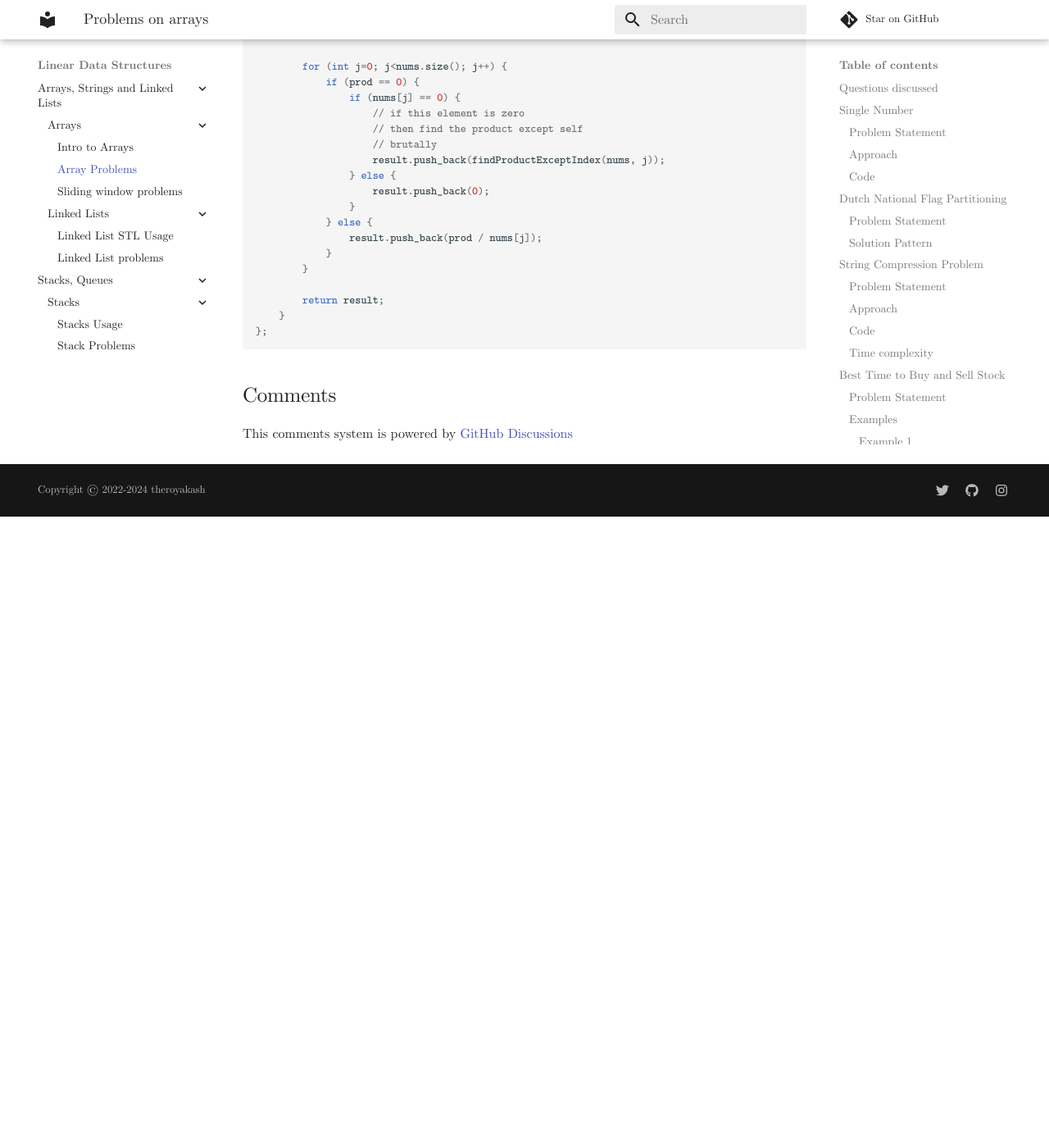
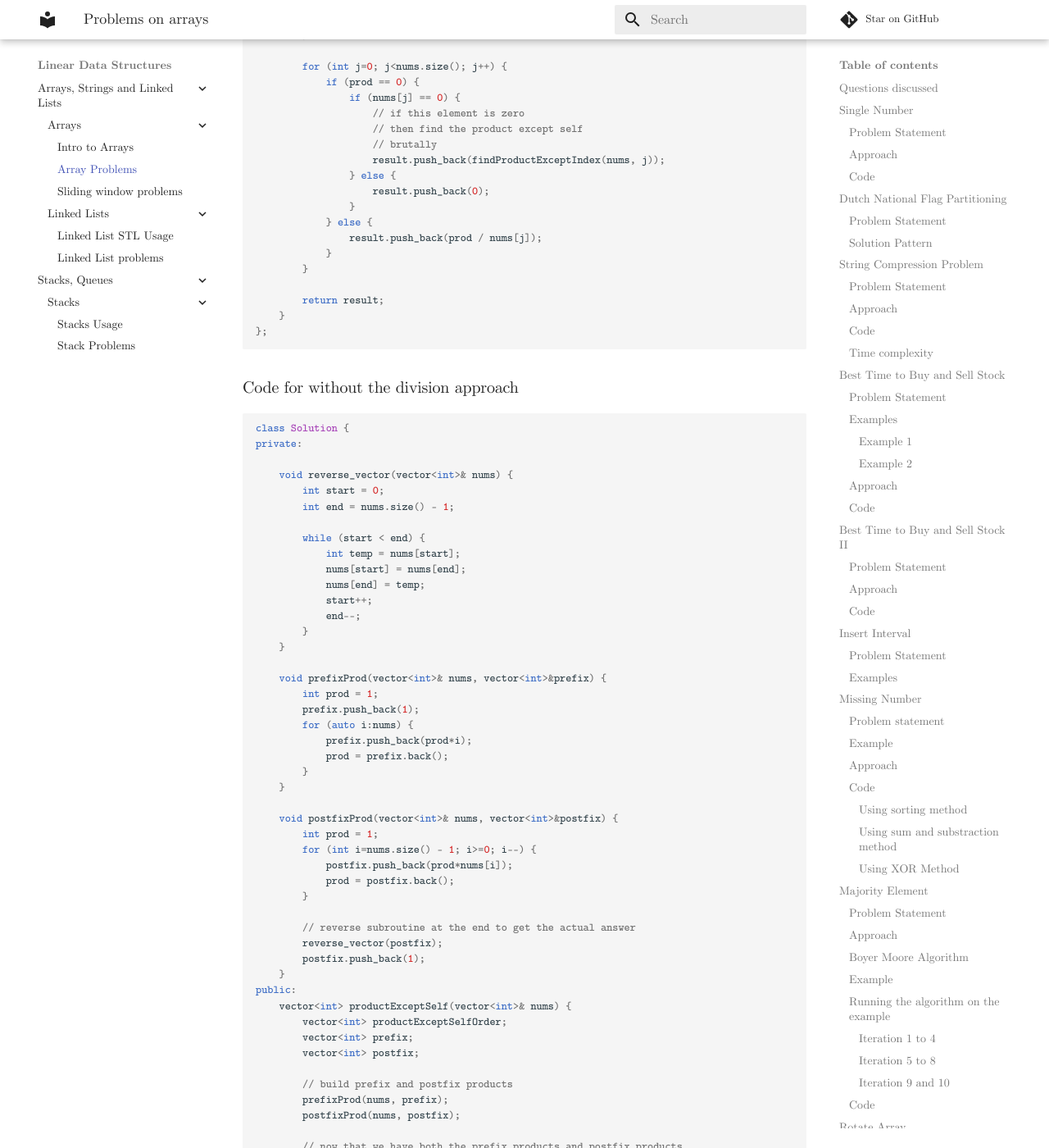
Before and after one commit to theroyakash/algorithms.theroyakash.com, an MkDocs documentation site: the page built from docs/arrays/array-problems.md, in a window 1280 px wide and 1400 px high, scrolled down 29778 px. Shown: the whole window at 82% size. Built offline with MkDocs 1.6.1 and Material for MkDocs 9.7.7, drawn with Linux system fonts in a browser that asks for light colours; comment, search, counter and statistics services are not loaded; before the commit the page ends 30408 px from its top, so only the background shows below that; some of the changed text lies outside the part shown.

Commit message:
📦 NEW: added code for without the division approach [Product of Array Except Self]

````diff
--- a/docs/arrays/array-problems.md
+++ b/docs/arrays/array-problems.md
@@ -1076,3 +1076,66 @@ public:
     }
 };
 ```
+
+### Code for without the division approach
+```cpp
+class Solution {
+private:
+
+    void reverse_vector(vector<int>& nums) {
+        int start = 0;
+        int end = nums.size() - 1;
+
+        while (start < end) {
+            int temp = nums[start];
+            nums[start] = nums[end];
+            nums[end] = temp;
+            start++;
+            end--;
+        }
+    }
+
+    void prefixProd(vector<int>& nums, vector<int>&prefix) {
+        int prod = 1;
+        prefix.push_back(1);
+        for (auto i:nums) {
+            prefix.push_back(prod*i);
+            prod = prefix.back();
+        }
+    }
+
+    void postfixProd(vector<int>& nums, vector<int>&postfix) {
+        int prod = 1;
+        for (int i=nums.size() - 1; i>=0; i--) {
+            postfix.push_back(prod*nums[i]);
+            prod = postfix.back();
+        }
+
+        // reverse subroutine at the end to get the actual answer
+        reverse_vector(postfix);
+        postfix.push_back(1);
+    }
+public:
+    vector<int> productExceptSelf(vector<int>& nums) {
+        vector<int> productExceptSelfOrder;
+        vector<int> prefix;
+        vector<int> postfix;
+
+        // build prefix and postfix products
+        prefixProd(nums, prefix);
+        postfixProd(nums, postfix);
+
+        // now that we have both the prefix products and postfix products
+        // it'll be easy to find the productExceptSelfOrder
+
+        for (int i=0; i<postfix.size() - 1; i++) {
+            int preprod = prefix[i];
+            int postprod = postfix[i+1];
+
+            productExceptSelfOrder.push_back(preprod * postprod);
+        }
+
+        return productExceptSelfOrder;
+    }
+};
+```
````
